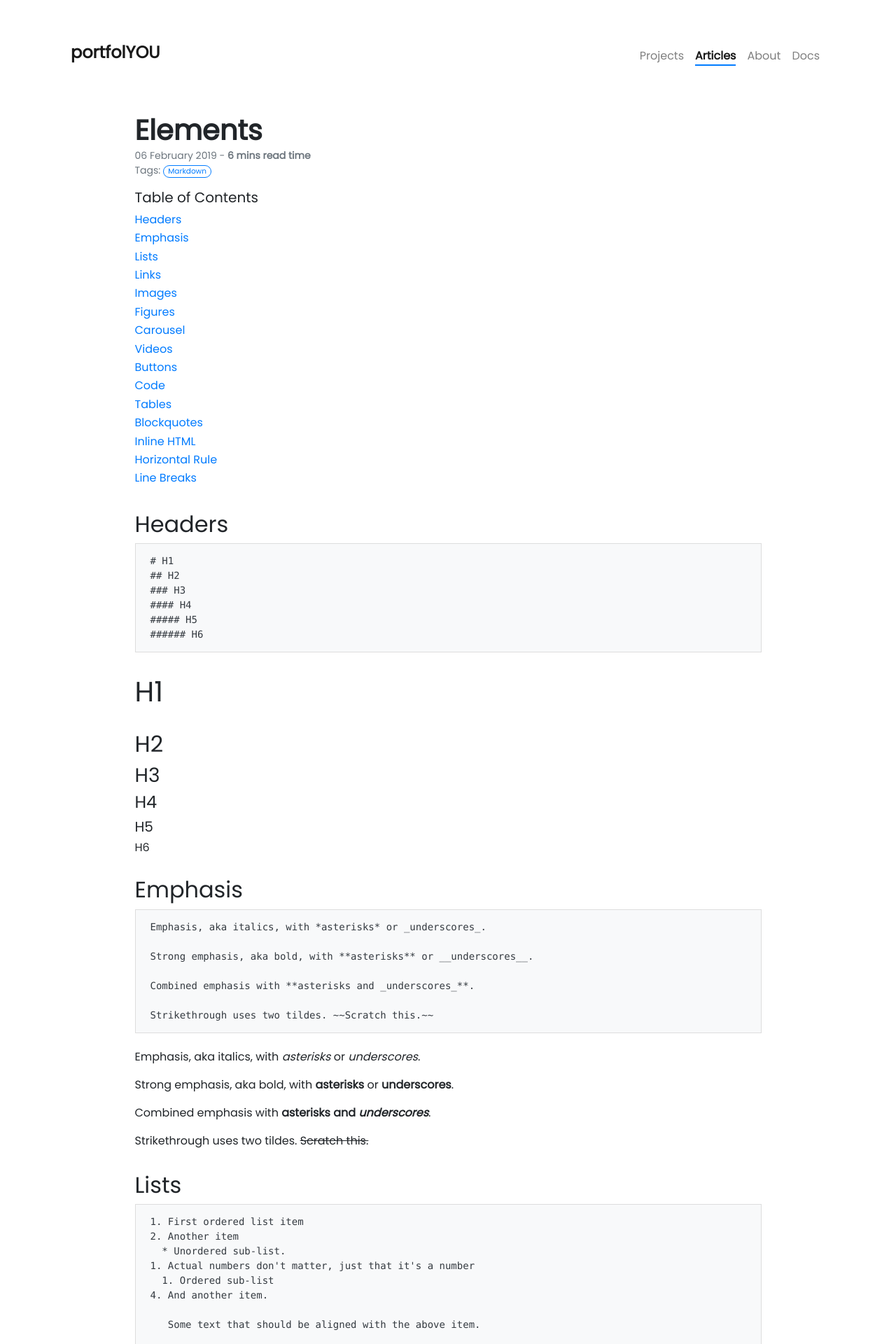
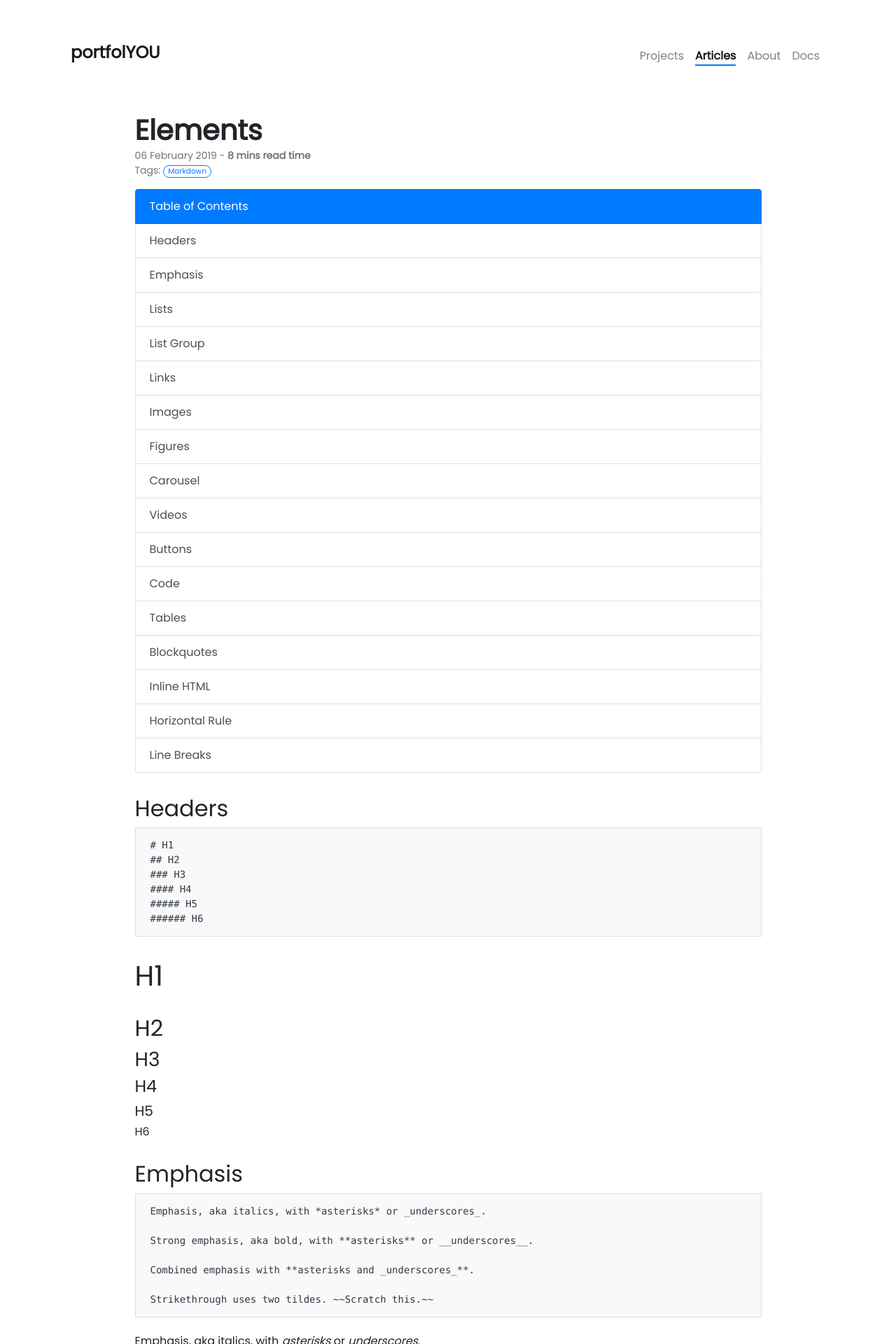
Before and after one commit to yousinix/portfolYOU, a Jekyll site: the page built from _posts/2019-02-06-elements.md, in a window 1280 px wide. Shown: the top 1920 px of the page at 70% size. Built offline with Jekyll 4.4.1, drawn with Linux system fonts in a browser that asks for light colours; nearby versions of some CDN libraries; our own code applies the rules of GitHub Pages for plain Markdown files; some of the changed text lies outside the part shown.

Commit message:
Add List Group Support

````diff
--- /dev/null
+++ b/_includes/list.html
@@ -0,0 +1,18 @@
+{% assign items = list_items | newline_to_br | split: '<br />' %}
+
+<div class="list-group my-3">
+
+  {% if include.title %}
+    <a class="list-group-item list-group-item-action active disabled text-white">{{ include.title }}</a>
+  {% endif %}
+
+  {% for item in items %}
+    {% if include.type == "toc" %}
+      <a class="list-group-item list-group-item-action" href="#{{ item | slugify }}">{{ item }}</a>
+    {% else %}
+      {% assign item_object = item | split: ',' %}
+      <a class="list-group-item list-group-item-action" href="{{ item_object[1] }}">{{ item_object[0] }}</a>
+    {% endif %}
+  {% endfor %}
+
+</div>
--- a/_posts/2019-02-06-elements.md
+++ b/_posts/2019-02-06-elements.md
@@ -6,23 +6,25 @@ color:
 description: A list of available elements in portfolYOU and how to use them.
 ---
 
-##### Table of Contents
-
-[Headers](#headers)
-[Emphasis](#emphasis)
-[Lists](#lists)
-[Links](#links)
-[Images](#images)
-[Figures](#figures)
-[Carousel](#carousel)
-[Videos](#videos)
-[Buttons](#buttons)
-[Code](#code)
-[Tables](#tables)
-[Blockquotes](#blockquotes)
-[Inline HTML](#inline-html)
-[Horizontal Rule](#horizontal-rule)
-[Line Breaks](#line-breaks)
+{%- capture list_items -%}
+Headers
+Emphasis
+Lists
+List Group
+Links
+Images
+Figures
+Carousel
+Videos
+Buttons
+Code
+Tables
+Blockquotes
+Inline HTML
+Horizontal Rule
+Line Breaks
+{%- endcapture -%}
+{% include list.html title="Table of Contents" type="toc" %}
 
 ## Headers
 
@@ -93,6 +95,65 @@ Strikethrough uses two tildes. ~~Scratch this.~~
 * Unordered list can use asterisks
 - Or minuses
 + Or pluses
+
+## List Group
+
+```
+{% raw %}- Basic List Group:
+
+{%- capture list_items -%}
+Google,https://www.google.com
+GitHub,https://www.google.com
+{%- endcapture -%}
+
+{% include list.html %}
+
+
+- List Group with a Title:
+
+{%- capture list_items -%}
+Google,https://www.google.com
+GitHub,https://www.google.com
+{%- endcapture -%}
+
+{% include list.html title="Websites" %}
+
+
+- List Group as Table of Contents (automatic linking to page headers):
+
+{%- capture list_items -%}
+Headers
+Emphasis
+List
+{%- endcapture -%}
+
+{% include list.html title="Table of Contents" type="toc" %}{% endraw %}
+```
+
+- Basic List Group:
+{%- capture list_items -%}
+Google,https://www.google.com
+GitHub,https://www.google.com
+{%- endcapture -%}
+
+{% include list.html %}
+
+- List Group with a Title:
+{%- capture list_items -%}
+Google,https://www.google.com
+GitHub,https://www.google.com
+{%- endcapture -%}
+
+{% include list.html title="Websites" %}
+
+- List Group as Table of Contents (automatic linking to page headers):
+{%- capture list_items -%}
+Headers
+Emphasis
+Lists
+{%- endcapture -%}
+
+{% include list.html title="Table of Contents" type="toc" %}
 
 
 ## Links
--- a/_sass/_articles.scss
+++ b/_sass/_articles.scss
@@ -10,8 +10,6 @@
         padding: 15px 35px;
     }
 }
-
-
 
 .article {
 
@@ -64,13 +62,14 @@
             content: '';
             display: block;
             height: .15em;
+            margin-top: -.15em;
             width: 0;
             background: $primary;
             transition: width .35s;
         }
 
         &:hover::after { width: 100%; }
-     }
+    }
 
     pre {
         background: $light;
@@ -93,7 +92,7 @@
         color: $dark;
         border-radius: 3px;
         margin: 0;
-        padding: .2em .4em;
+        padding: .2em .65em;
     }
 
     blockquote {
````
Also changed, not shown: docs/docs.md (+10 -9 lines).
